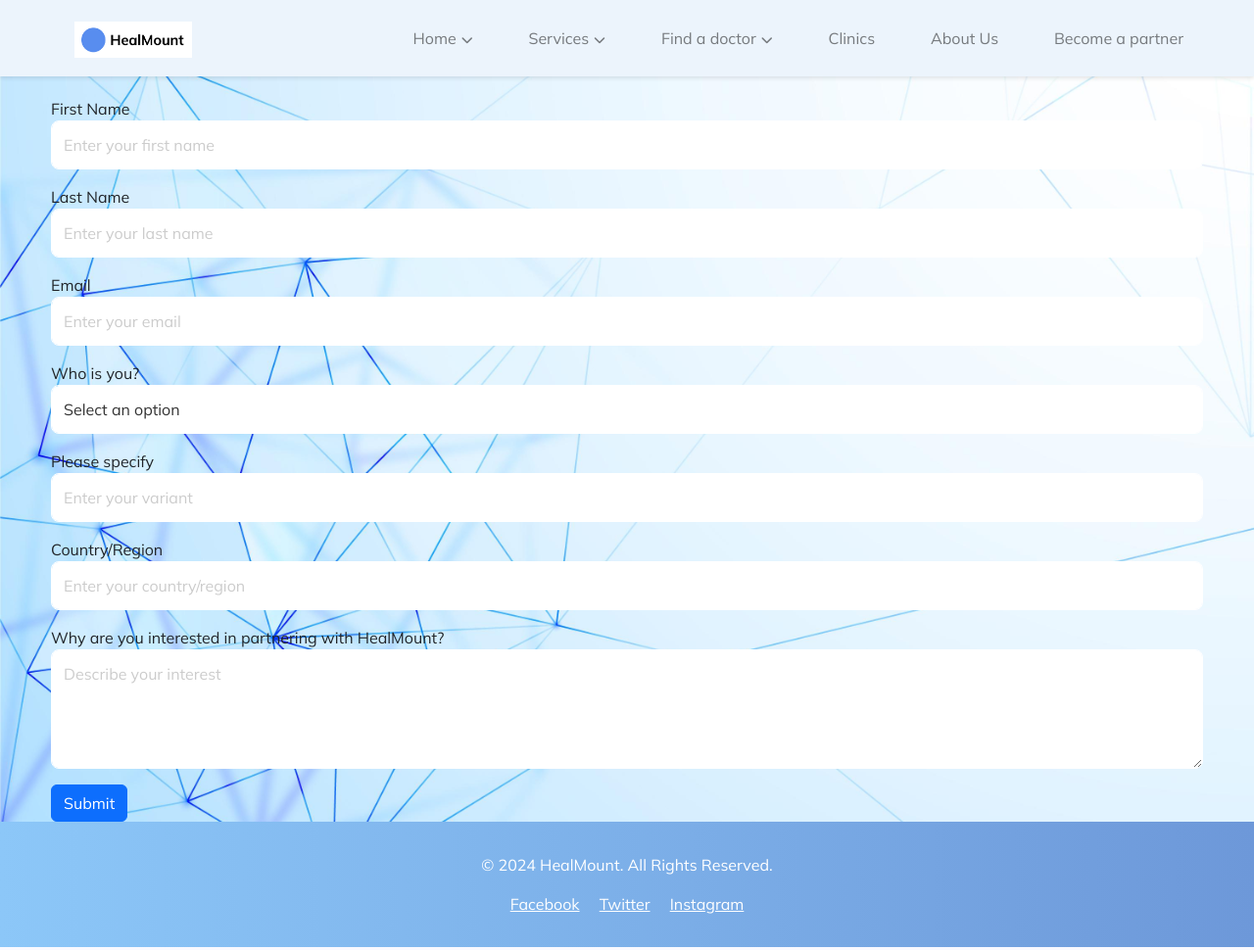
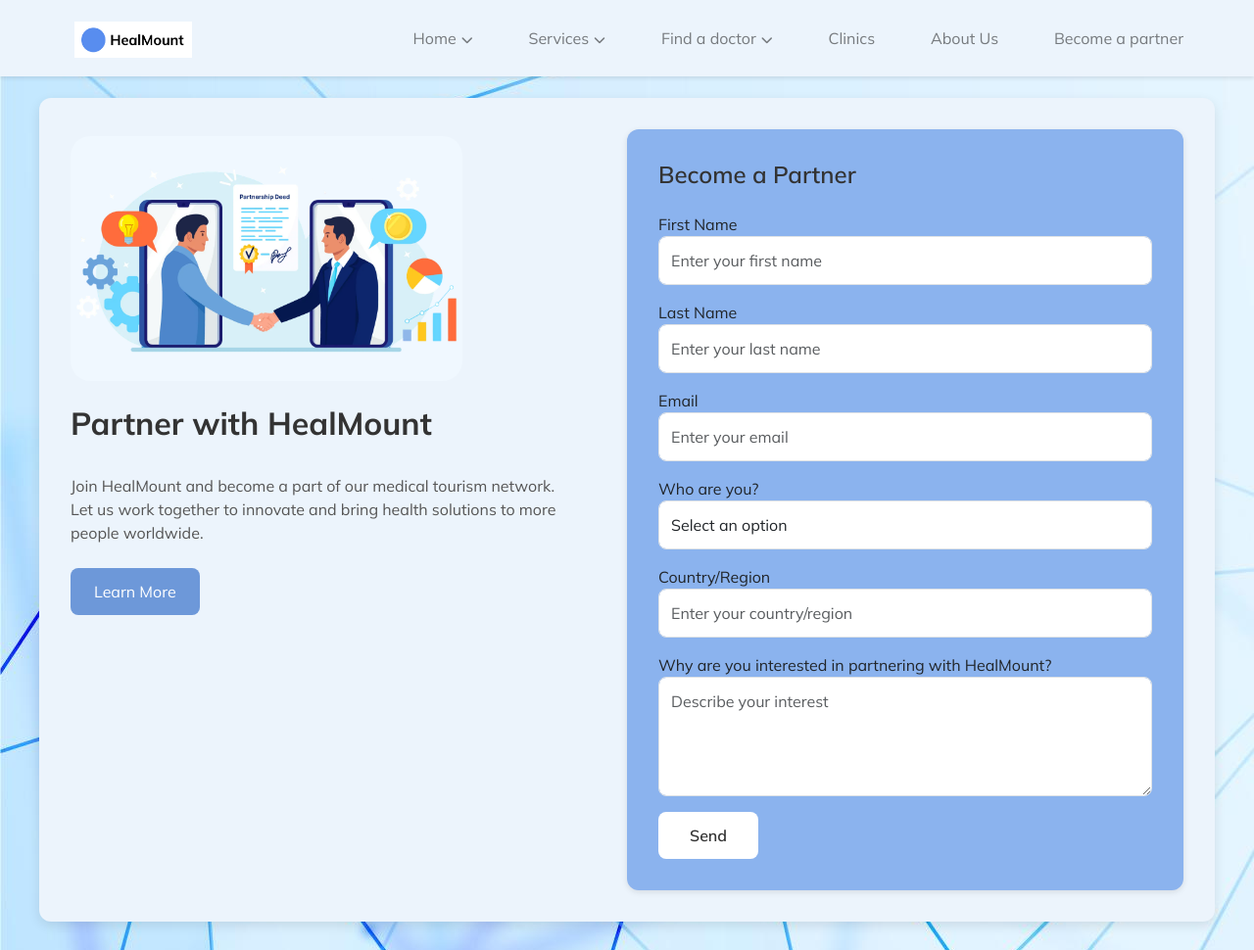
Before and after one commit to MargaritaPetrosyan/Medical_Tourism_Platform, a plain HTML site: page partner.html in a window 1280 px wide. Shown: the top 970 px of the page at 98% size. Drawn offline with nearby package versions, Linux system fonts and the light colour scheme.

Commit message:
CSS modifications

```diff
--- a/dentists.css
+++ b/dentists.css
@@ -18,7 +18,7 @@
   max-width: 90%;
   margin: auto;
   opacity: 95%;
-  margin-top: 140px;
+  margin-top: 100px !important;
   margin-bottom: 50px;
 }
 
--- a/partner.css
+++ b/partner.css
@@ -1,112 +1,120 @@
 body {
   font-family: "Mulish", sans-serif;
+  background-color: #f9f9ff;
   margin: 0;
   padding: 0;
-  background-color: #f9f9ff;
   background-image: url("images/background.jpg");
-  background-size: cover;
-  background-position: center;
-  background-repeat: no-repeat;
-  background-attachment: fixed;
 }
 
-.contact-background {
+#partner-section {
+  margin-top: 50px;
+  padding: 2rem;
   background-color: #ecf4fc;
-  padding: 3rem 0;
-  border-radius: 25px;
-  position: relative;
-  max-width: 90%;
-  margin: auto;
+  border-radius: 12px;
+  box-shadow: 0 4px 12px rgba(0, 0, 0, 0.1);
+  margin-top: 100px;
+  margin-bottom: 50px;
 }
 
-/* Left Text Section Styling */
-.text-left {
-  color: #1a1a1a;
+.left-section {
+  width: 45%;
 }
 
-.contact-heading {
-  font-size: 2.5rem;
+.left-section .title {
+  font-size: 2rem;
   font-weight: 700;
-  font: Mulish;
+  color: #333;
 }
 
-.schedule-call-button {
+.left-section p {
+  font-size: 1rem;
+  color: #555;
+  margin-bottom: 1.5rem;
+}
+
+.left-section .btn {
   background-color: #6d98d9;
-  color: #ffffff;
-  font-weight: 600;
+  color: white;
   padding: 0.75rem 1.5rem;
   border-radius: 8px;
   text-decoration: none;
-  display: inline-block;
-  margin-top: 1rem;
-  margin-left: 2px;
+  transition: background-color 0.3s ease-in-out;
 }
 
-/* Contact Details */
-.contact-details h5 {
-  font-weight: 700;
-  margin-top: 2rem;
-  color: #333;
+.left-section .btn:hover {
+  background-color: #567faa;
 }
 
-.linkedin-link {
-  display: flex;
-  align-items: center;
-  color: #6d98d9;
-  font-weight: 600;
-  text-decoration: none;
-  margin-top: 1rem;
+.right-section {
+  width: 50%;
+  background-color: #8bb3ee;
+  padding: 2rem;
+  border-radius: 12px;
+  box-shadow: 0 2px 6px rgba(0, 0, 0, 0.1);
 }
 
-.linkedin-icon {
-  width: 24px;
-  height: 24px;
-  margin-right: 0.5rem;
-}
-
-/* Right Column Form Styling */
-.contact-form-wrapper {
-  background-color: #87aee7;
-  opacity: 90%;
-  /* Blue background */
-  padding: 2rem;
-  border-radius: 12px;
-  color: #ffffff;
-}
-
-.form-title {
-  font-size: 2rem;
+.right-section .form-title {
+  font-size: 1.5rem;
   font-weight: 600;
   color: #333;
-  text-align: center;
-  margin-bottom: 2rem;
-}
-
-.partner-form {
-  background-color: #ecf4fc;
-  padding: 2rem;
-  border-radius: 12px;
-  box-shadow: 0 4px 12px rgba(0, 0, 0, 0.1);
-}
-
-.form-control {
   margin-bottom: 1.5rem;
 }
 
-.btn-primary {
-  background-color: #6d98d9;
+.partner-form .form-group {
+  margin-bottom: 1rem;
+}
+
+.partner-form .form-control {
+  border-radius: 8px;
+  padding: 0.75rem;
+  font-size: 1rem;
+}
+
+.partner-form .btn-primary {
+  background-color: white;
   border: none;
   padding: 0.75rem 2rem;
   border-radius: 8px;
   font-weight: 600;
   transition: background-color 0.3s;
+  color: #333;
 }
 
-.btn-primary:hover {
+.partner-form .btn-primary:hover {
   background-color: #567faa;
 }
 
 #otherInput {
-  display: none;
   margin-top: -1rem;
 }
+
+.input-with-icon {
+  position: relative;
+}
+
+.input-with-icon i {
+  position: absolute;
+  top: 50%;
+  left: 10px;
+  transform: translateY(-50%);
+  color: #6d98d9;
+}
+
+.input-with-icon input {
+  padding-left: 35px;
+}
+
+.form-group input {
+  color: rgba(0, 0, 0, 0.1);
+}
+
+.btn-primary {
+  border: #6d98d9;
+}
+
+.partner_image {
+  width: 400px;
+  height: auto;
+  border-radius: 20px;
+  margin-top: -420px;
+}
--- a/partner.html
+++ b/partner.html
@@ -1,37 +1,52 @@
 <!DOCTYPE html>
 <html lang="en">
-  <link
-    href="https://cdnjs.cloudflare.com/ajax/libs/font-awesome/6.5.0/css/all.min.css"
-    rel="stylesheet"
-  />
-
   <head>
     <meta charset="UTF-8" />
     <meta name="viewport" content="width=device-width, initial-scale=1.0" />
-    <title>HealMount - Medical Tourism Platform</title>
+    <title>Become a Partner</title>
 
     <!-- Bootstrap CSS -->
     <link
       href="https://cdn.jsdelivr.net/npm/bootstrap@5.3.2/dist/css/bootstrap.min.css"
       rel="stylesheet"
     />
+    <link rel="stylesheet" href="partner.css" />
+    <link
+      href="https://cdnjs.cloudflare.com/ajax/libs/font-awesome/6.5.0/css/all.min.css"
+      rel="stylesheet"
+    />
     <link
       href="https://fonts.googleapis.com/css2?family=Mulish:wght@300;400;600;700&display=swap"
       rel="stylesheet"
     />
-    <link rel="stylesheet" href="clinics.css" />
   </head>
-
   <body>
     <div id="header-placeholder"></div>
+    <main>
+      <section
+        id="partner-section"
+        class="container d-flex align-items-center justify-content-between"
+      >
+        <!-- Left Section -->
+        <div class="left-section">
+          <h2 class="title">Partner with HealMount</h2>
+          <img
+            src="images/partner.png"
+            alt="Partner Image"
+            class="partner_image"
+          />
+          <p>
+            Join HealMount and become a part of our medical tourism network. Let
+            us work together to innovate and bring health solutions to more
+            people worldwide.
+          </p>
+          <a href="#" class="btn btn-primary">Learn More</a>
+        </div>
 
-    <main>
-        <body>
-            <main>
-              <section class="container mt-5">
-                <h1 class="form-title">Become a Partner</h1>
-
-                <form class="partner-form">
+        <!-- Right Section (Form) -->
+        <div class="right-section">
+          <h3 class="form-title">Become a Partner</h3>
+          <form id="partnerForm" class="partner-form">
             <div class="form-group">
               <label for="firstName">First Name</label>
               <input
@@ -42,7 +57,6 @@
                 required
               />
             </div>
-
             <div class="form-group">
               <label for="lastName">Last Name</label>
               <input
@@ -53,7 +67,6 @@
                 required
               />
             </div>
-
             <div class="form-group">
               <label for="email">Email</label>
               <input
@@ -64,9 +77,8 @@
                 required
               />
             </div>
-
             <div class="form-group">
-                    <label for="whoIsYou">Who is you?</label>
+              <label for="whoIsYou">Who are you?</label>
               <select class="form-control" id="whoIsYou" required>
                 <option value="">Select an option</option>
                 <option value="clinic">Clinic</option>
@@ -76,9 +88,14 @@
                 <option value="other">Other</option>
               </select>
             </div>
-
-                  <div class="form-group" id="otherInput">
+            <div
+              class="form-group optional"
+              id="otherInput"
+              style="display: none"
+            >
               <label for="otherInputField">Please specify</label>
+              <div class="input-with-icon">
+                <i class="fas fa-info-circle"></i>
                 <input
                   type="text"
                   class="form-control"
@@ -86,7 +103,7 @@
                   placeholder="Enter your variant"
                 />
               </div>
-
+            </div>
             <div class="form-group">
               <label for="country">Country/Region</label>
               <input
@@ -97,9 +114,10 @@
                 required
               />
             </div>
-
             <div class="form-group">
-                    <label for="whyPartner">Why are you interested in partnering with HealMount?</label>
+              <label for="whyPartner"
+                >Why are you interested in partnering with HealMount?</label
+              >
               <textarea
                 class="form-control"
                 id="whyPartner"
@@ -108,25 +126,16 @@
                 required
               ></textarea>
             </div>
-
-                  <button type="submit" class="btn btn-primary">Submit</button>
+            <button type="submit" class="btn btn-primary">Send</button>
           </form>
+        </div>
       </section>
     </main>
-            <script>
-                const whoIsYouSelect = document.getElementById("whoIsYou");
-                const otherInput = document.getElementById("otherInput");
+    <div id="footer"></div>
 
-                whoIsYouSelect.addEventListener("change", (e) => {
-                  if (e.target.value === "other") {
-                    otherInput.style.display = "block";
-                  } else {
-                    otherInput.style.display = "none";
-                  }
-                });
-              </script>
-    <div id="footer"></div>
     <script src="header.js"></script>
     <script src="footer.js"></script>
+
+    <script src="partner.js"></script>
   </body>
 </html>
--- /dev/null
+++ b/partner.js
@@ -0,0 +1,15 @@
+const whoIsYouSelect = document.getElementById("whoIsYou");
+const otherInput = document.getElementById("otherInput");
+
+whoIsYouSelect.addEventListener("change", (e) => {
+  if (e.target.value === "other") {
+    otherInput.style.display = "block";
+  } else {
+    otherInput.style.display = "none";
+  }
+});
+
+document.getElementById("partnerForm").addEventListener("submit", (e) => {
+  e.preventDefault();
+  alert("Thank you for submitting the form! We'll get back to you soon.");
+});
--- a/plastic-surgeons.css
+++ b/plastic-surgeons.css
@@ -18,7 +18,7 @@
   max-width: 90%;
   margin: auto;
   opacity: 95%;
-  margin-top: 140px;
+  margin-top: 100px !important;
   margin-bottom: 50px;
 }
 
```
Also changed, not shown: index.html (+36 -0 lines), images/partner.png (added). Lines whose indentation alone changed are shown as unchanged.
